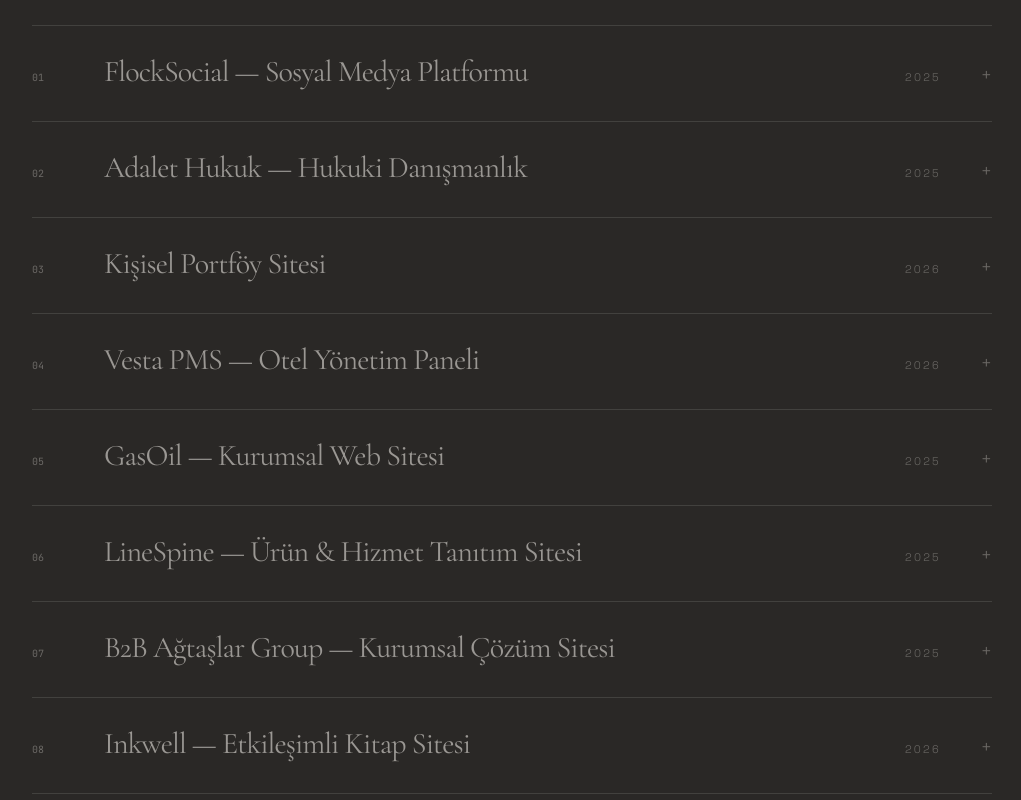
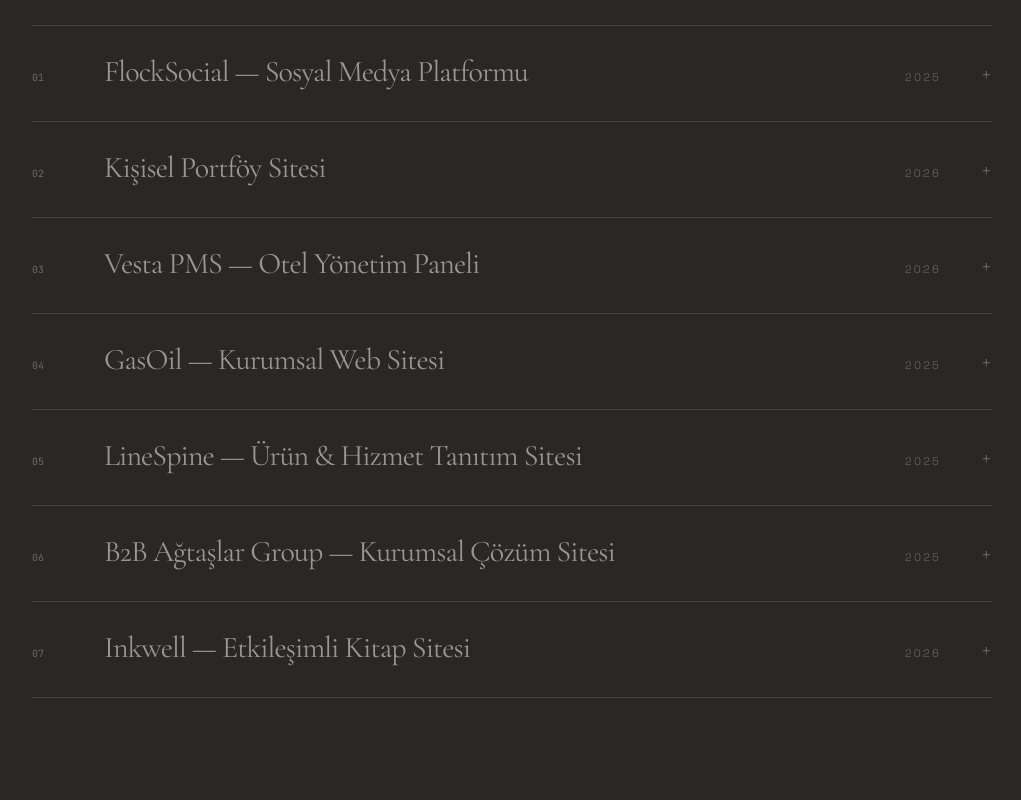
Before and after one commit to ozgegumus1/ozgegumus-portfolio, a React (Vite) app: page / in a window 1280 px wide. Shown: the part 1738-2538 px from the top of the page, without its empty margins (128-1149 px from the left). Built offline with nearby package versions, Linux system fonts and the light colour scheme.

Commit message:
projectdeleete

```diff
--- a/src/data/portfolioData.ts
+++ b/src/data/portfolioData.ts
@@ -91,15 +91,6 @@ export const projects: Project[] = [
     ],
     githubUrl: 'https://github.com/ozgegumus1',
     liveUrl: 'https://flocksocial.vercel.app',
-  },
-  {
-    id: 'adalet-hukuk',
-    title: 'Adalet Hukuk — Hukuki Danışmanlık',
-    description:
-      'Hukuk bürosu için kurumsal tanıtım sitesi: ticaret, gayrimenkul, aile, iş, ceza ve sözleşme hukuku alanlarında hizmet kartları; profesyonel tipografi ve koyu lacivert–altın renk paleti; Ana Sayfa, Hakkımızda, Hizmetler, Ekip ve İletişim bölümleri. Responsive, okunabilir ve güven veren bir kullanıcı deneyimi hedeflendi.',
-    year: '2025',
-    techStack: ['HTML', 'CSS', 'JavaScript', 'Responsive Tasarım'],
-    githubUrl: 'https://github.com/ozgegumus1',
   },
   {
     id: 'portfolio',
```
